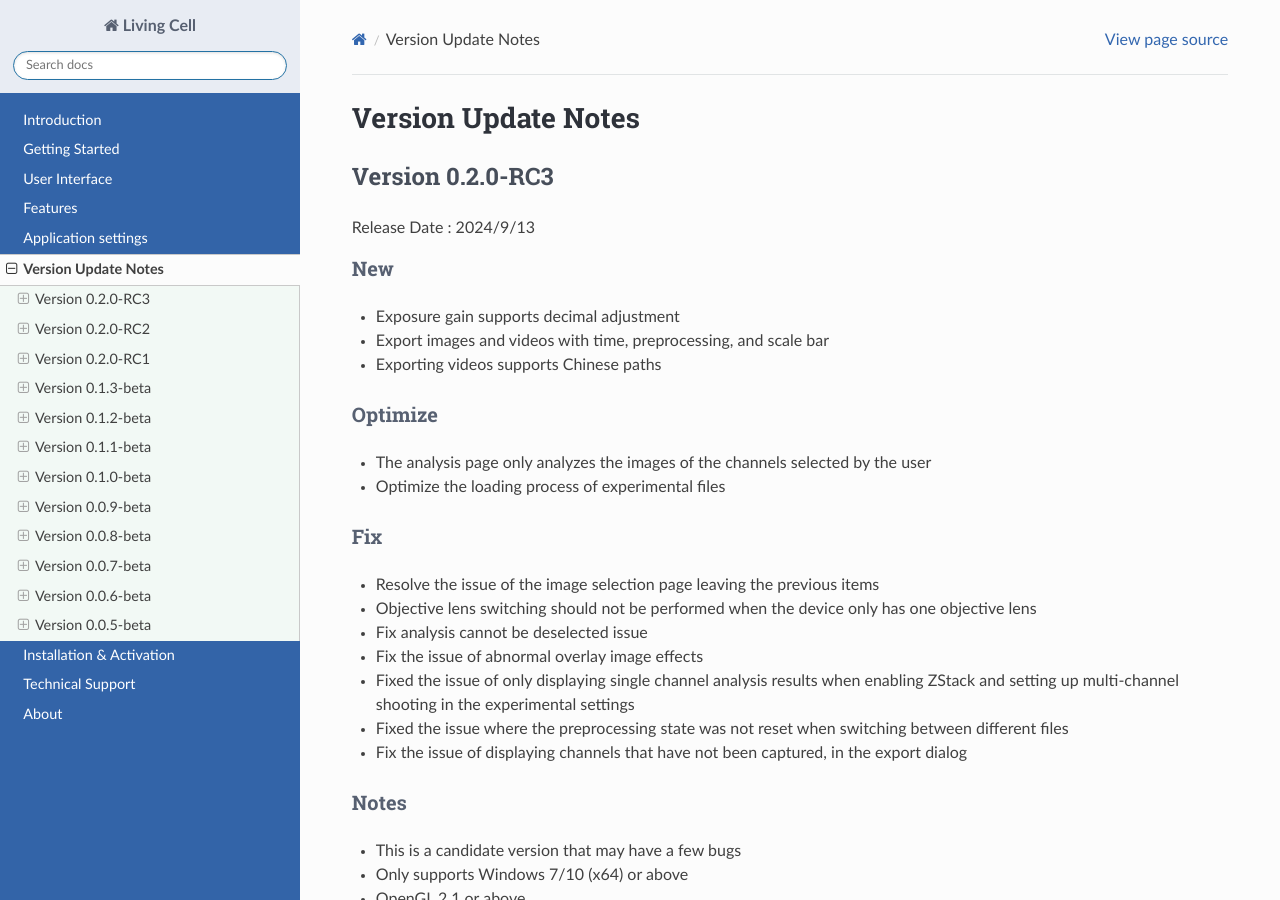
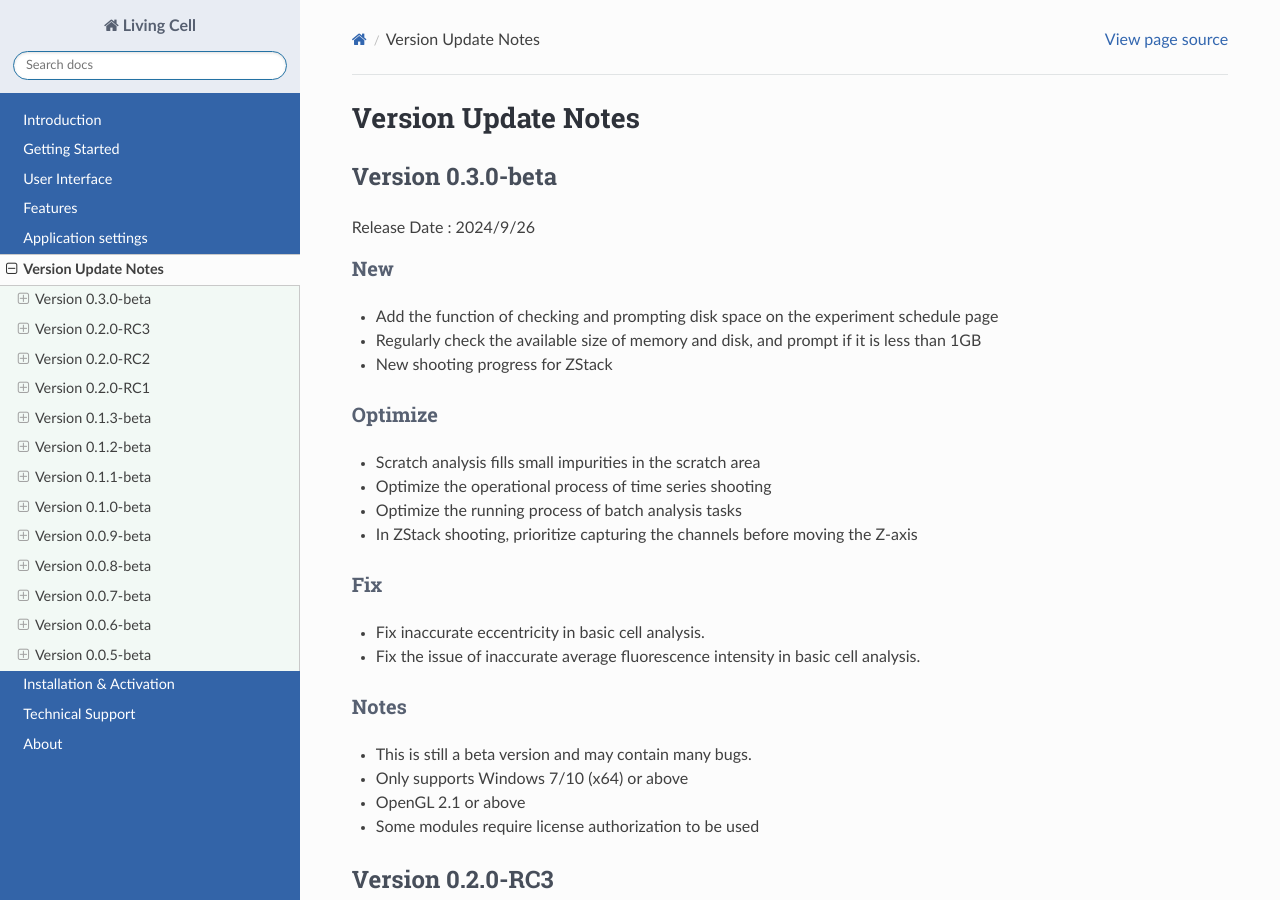
Before and after one commit to yangtong93/living-cell-docs, a Sphinx documentation site: the page built from source/user_guide/upgrade.md, in a window 1280 px wide and 900 px high. Built offline with Sphinx 7.4.7 and the Read the Docs theme 2.0.0, drawn with Linux system fonts in a browser that asks for light colours; pages that are not in the unit, such as notebooks, are missing from menus.

Commit message:
feature: 0.3.0-beta

```diff
--- a/source/user_guide/upgrade.md
+++ b/source/user_guide/upgrade.md
@@ -1,4 +1,31 @@
 # Version Update Notes
+
+## Version 0.3.0-beta
+
+Release Date : 2024/9/26
+
+### New
+* Add the function of checking and prompting disk space on the experiment schedule page
+* Regularly check the available size of memory and disk, and prompt if it is less than 1GB
+* New shooting progress for ZStack
+
+
+### Optimize
+* Scratch analysis fills small impurities in the scratch area
+* Optimize the operational process of time series shooting
+* Optimize the running process of batch analysis tasks
+* In ZStack shooting, prioritize capturing the channels before moving the Z-axis
+
+
+### Fix
+* Fix inaccurate eccentricity in basic cell analysis.
+* Fix the issue of inaccurate average fluorescence intensity in basic cell analysis.
+
+### Notes
+* This is still a beta version and may contain many bugs.
+* Only supports Windows 7/10 (x64) or above
+* OpenGL 2.1 or above
+* Some modules require license authorization to be used
 
 ## Version 0.2.0-RC3
 
```
Also changed, not shown: 1 other file.
